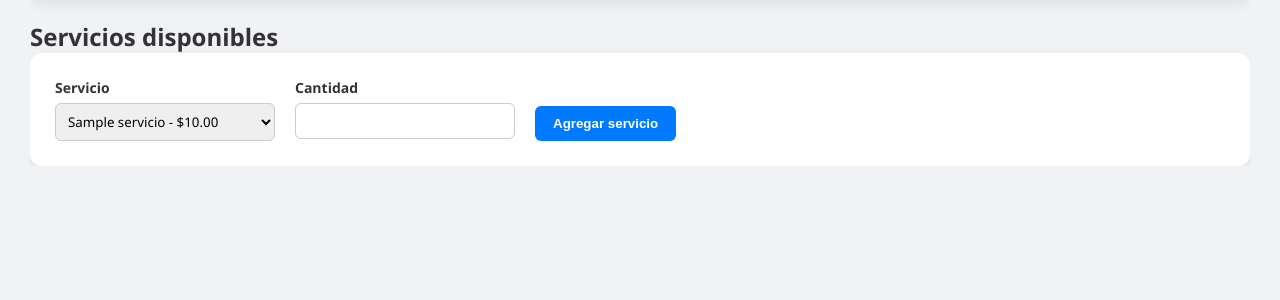
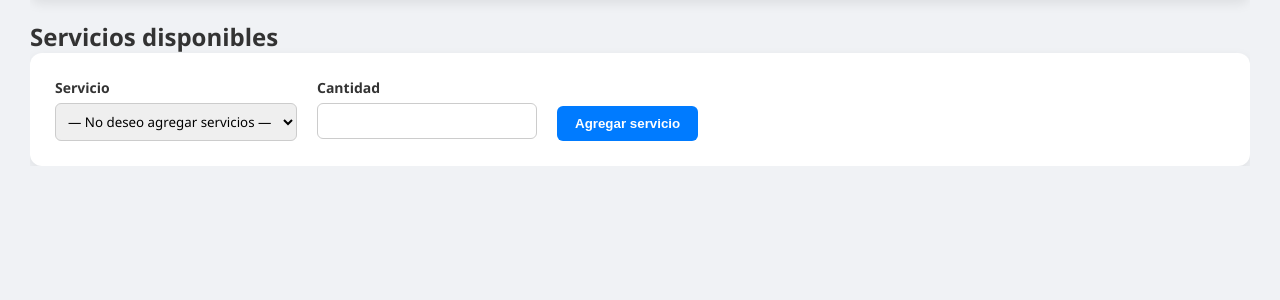
Before and after one commit to Gonzalo-721/Proyecto, a Flask app: page /servicios in a window 1280 px wide. Shown: the part 154-454 px from the top of the page. Run offline with Flask 3, Linux system fonts and the light colour scheme; the visitor is signed in with stand-in values (Sample User, id 1); tables that the repository leaves empty hold one stand-in row (values such as "Sample post").

Commit message:
Update servicios.html

```diff
--- a/templates/servicios.html
+++ b/templates/servicios.html
@@ -35,13 +35,16 @@
 
                 <div class="form-group">
                     <label>Servicio</label>
-                    <select name="id_servicio" required>
+                        <select name="id_servicio">
+                            <option value="">— No deseo agregar servicios —</option>
+
                             {% for s in servicios %}
                             <option value="{{ s.id_servicio }}">
                                 {{ s.nombre }} - ${{ s.precio }}
                             </option>
                             {% endfor %}
                         </select>
+
                 </div>
 
                 <div class="form-group">
```
Lines whose indentation alone changed are shown as unchanged.
